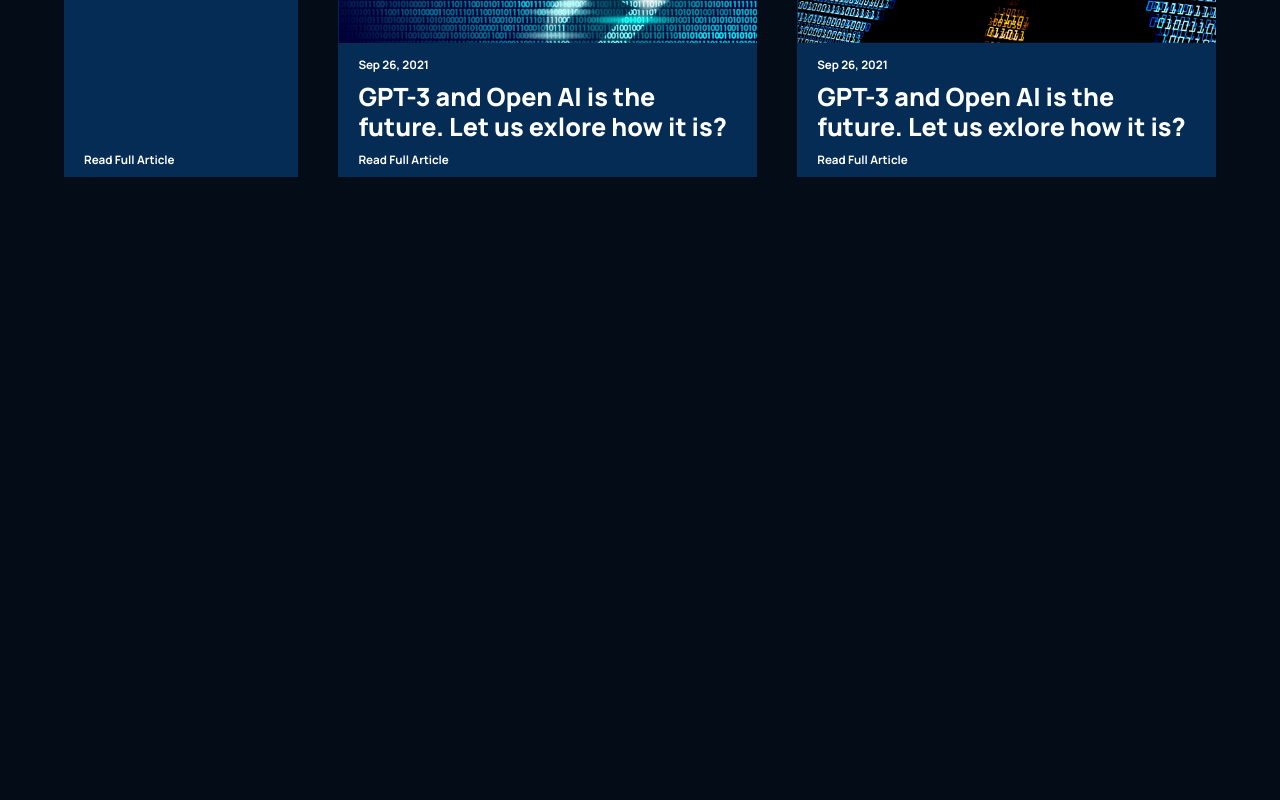
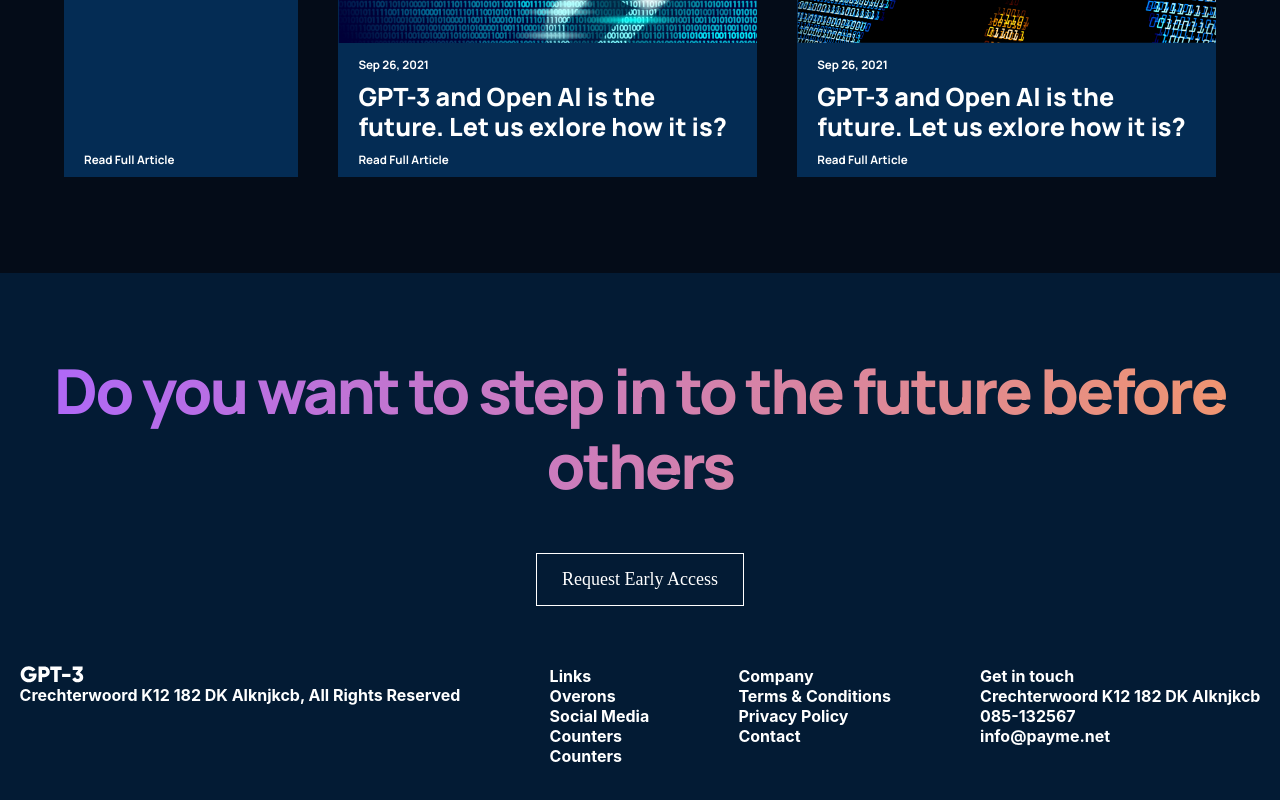
Before and after one commit to AmirNBK/gpt3, a React (Create React App) app: page / in a window 1280 px wide. Shown: the part 3632-4432 px from the top of the page. Before the commit the page ends 3905 px from the top, so only its background shows below. Built offline with nearby package versions, Linux system fonts and the light colour scheme.

Commit message:
developed footer

```diff
--- a/src/containers/footer/Footer.css
+++ b/src/containers/footer/Footer.css
@@ -1 +1,41 @@
-/*# sourceMappingURL=Footer.css.map */
+.Footer {
+  background: #031B34;
+  padding-top: 5rem;
+}
+.Footer__upperSection h1 {
+  font-family: "Manrope";
+  font-style: normal;
+  font-weight: 800;
+  font-size: 62px;
+  line-height: 75px;
+  text-align: center;
+  letter-spacing: -0.04em;
+  background: linear-gradient(89.97deg, #AE67FA 1.84%, #F49867 102.67%);
+  -webkit-background-clip: text;
+  -webkit-text-fill-color: transparent;
+  background-clip: text;
+  text-fill-color: transparent;
+}
+.Footer__upperSection button {
+  font-family: "Gilroy-Medium";
+  font-size: 18px;
+  line-height: 21px;
+  color: #FFFFFF;
+  display: flex;
+  margin: 0 auto;
+  background-color: transparent;
+  padding: 15px 25px;
+  border: 1px solid #FFFFFF;
+  margin-top: 50px;
+}
+.Footer__bottomSection {
+  padding: 60px 0px;
+}
+.Footer__bottomSection, .Footer__firstOptions, .Footer__secondOptions, .Footer__thirdOptions {
+  display: flex;
+  font-size: 8px;
+  justify-content: space-around;
+  color: #FFFFFF;
+  -moz-column-gap: 50px;
+       column-gap: 50px;
+}/*# sourceMappingURL=Footer.css.map */
--- a/src/containers/footer/Footer.jsx
+++ b/src/containers/footer/Footer.jsx
@@ -1,10 +1,48 @@
 import React from 'react';
 import './Footer.css'
+import logo from '../../Assets/logo.svg'
 
 const Footer = () => {
+    const firstFooterOptions = ['Links' , 'Overons' , 'Social Media' , 'Counters' , 'Counters']
+    const secondFooterOptions = ['Company' , 'Terms & Conditions' , 'Privacy Policy' , 'Contact']
+    const thirdFooterOptions = ['Get in touch' , 'Crechterwoord K12 182 DK Alknjkcb' , '085-132567' , 'info@payme.net']
+
     return (
-        <div>
+        <div className='Footer'>
+            <div className='Footer__upperSection'>
+                 <h1> Do you want to step in to the future before others </h1>
+                 <button> Request Early Access </button>
+            </div>
 
+            <div className='Footer__bottomSection'>
+                <div className='Footer__bottomSection__logoSection'>
+                    <img src={logo}/>
+                    <h1> Crechterwoord K12 182 DK Alknjkcb, All Rights Reserved </h1>
+                </div>
+                <div className='Footer__bottomSection__firstOptions'>
+                    {firstFooterOptions.map((item) => {
+                        return (
+                            <h1> {item} </h1>
+                        )
+                    })}
+                </div>
+                <div className='Footer__bottomSection__secondOptions'>
+                    {secondFooterOptions.map((item) => {
+                        return (
+                            <h1> {item} </h1>
+                        )
+                    })}
+                </div>
+                <div>
+                <div className='Footer__bottomSection__thirdOptions'>
+                    {thirdFooterOptions.map((item) => {
+                        return (
+                            <h1> {item} </h1>
+                        )
+                    })}
+                </div>
+                </div>
+            </div>
         </div>
     );
 };
--- a/src/containers/footer/Footer.scss
+++ b/src/containers/footer/Footer.scss
@@ -0,0 +1,51 @@
+.Footer {
+    background: #031B34;
+    padding-top: 5rem;
+
+    &__upperSection {
+
+        h1 {
+            font-family: 'Manrope';
+            font-style: normal;
+            font-weight: 800;
+            font-size: 62px;
+            line-height: 75px;
+            text-align: center;
+            letter-spacing: -0.04em;
+
+            background: linear-gradient(89.97deg, #AE67FA 1.84%, #F49867 102.67%);
+            -webkit-background-clip: text;
+            -webkit-text-fill-color: transparent;
+            background-clip: text;
+            text-fill-color: transparent;
+        }
+
+        button {
+            font-family: 'Gilroy-Medium';
+            font-size: 18px;
+            line-height: 21px;
+            color: #FFFFFF;
+            display: flex;
+            margin: 0 auto;
+            background-color: transparent;
+            padding: 15px 25px;
+            border: 1px solid #FFFFFF;
+            margin-top: 50px;
+        }
+    }
+
+    &__bottomSection {
+        padding: 60px 0px;
+    }
+
+    &__bottomSection,
+    &__firstOptions,
+    &__secondOptions,
+    &__thirdOptions {
+        display: flex;
+        font-size: 8px;
+        justify-content: space-around;
+        color: #FFFFFF;
+        column-gap: 50px;
+    }
+}
```
Also changed, not shown: 1 other file (tests, documents, lock files or other folders).
